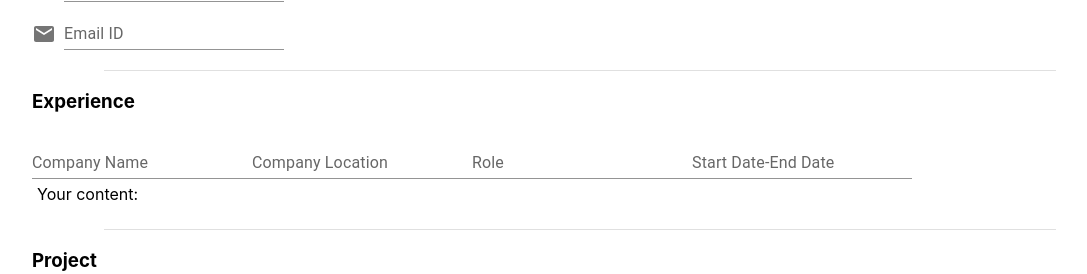
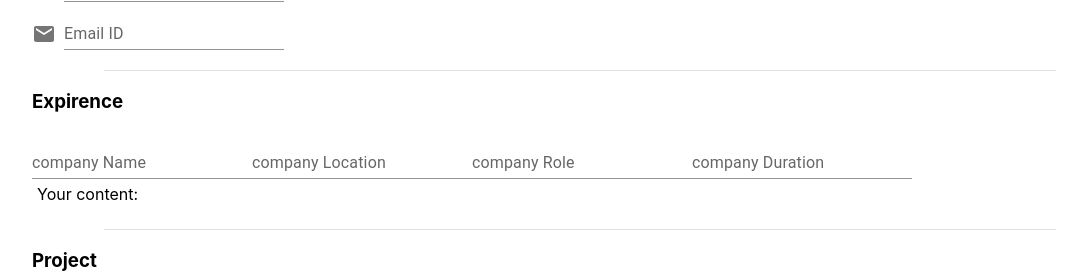
Before and after one commit to Hitansh159/JARB, a React (Create React App) app in the folder client/: page / in a window 1280 px wide. Shown: the part 256-530 px from the top of the page, without its empty margins (96-1183 px from the left). Built offline with nearby package versions, Linux system fonts and the light colour scheme.

Commit message:
created section component

```diff
--- a/client/src/pages/Home.js
+++ b/client/src/pages/Home.js
@@ -32,9 +32,38 @@ const TextArea = () => {
   )
 };
 
+function Section({title, textFieldProps}){
+  return (
+    <Box>
+    <Divider variant="inset" />
+    <Box>
+      <h3>{title}</h3>
+
+      <Box>
+        {textFieldProps.map((element) => {
+          return (
+          <TextField id={element.id} label={element.label} key={element.id} variant="standard" />
+          );
+        }
+        )}
+      </Box>
+      <TextArea />
+    </Box>
+    </Box>
+  );
+}
+
 // TODO: Devied in component
 // TODO: Style elements better
 function HomePage() {
+
+  var expirences = [
+    {id:"companyName1", label:"company Name"},
+    {id:"companyLocation1", label:"company Location"},
+    {id:"companyRole1", label:"company Role"},
+    {id:"companyDuration1", label:"company Duration"}
+  ]
+
   return (
     <div style={{margin: "2% 10%"}}>
       <h1> My Resume </h1>
@@ -45,18 +74,7 @@ function HomePage() {
         <SocialLink Icon={Mail} label="Email ID" id="emailId" />
       </Box>
 
-      <Divider variant="inset" />
-      <Box>
-        <h3>Experience</h3>
-
-        <Box>
-          <TextField id="companyName1" label="Company Name" variant="standard" />
-          <TextField id="companyLocation1" label="Company Location" variant="standard" />
-          <TextField id="companyRole1" label="Role" variant="standard" />
-          <TextField id="RoleDuration1" label="Start Date-End Date" variant="standard" />
-        </Box>
-        <TextArea />
-      </Box>
+      <Section title="Expirence" textFieldProps={expirences}/>
 
       <Divider variant="inset" />
       <Box>
```
